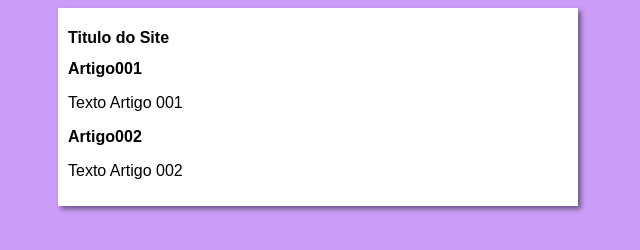
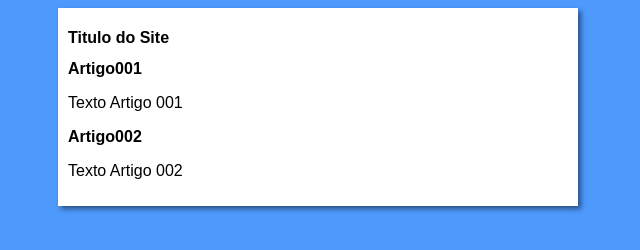
Before and after one commit to douglasonline1991/Projeto_Site, a plain HTML site: page index.html in a window 1280 px wide. Shown: the whole page, without its empty margins (322-962 px from the left). Drawn offline with Linux system fonts and the light colour scheme.

Commit message:
Update style.css

```diff
--- a/estilos/style.css
+++ b/estilos/style.css
@@ -4,7 +4,7 @@
 }
 
 body {
-    background-color: rgb(204,157,248);
+    background-color: rgb(78, 153, 252);
 }
 
 main {
```
